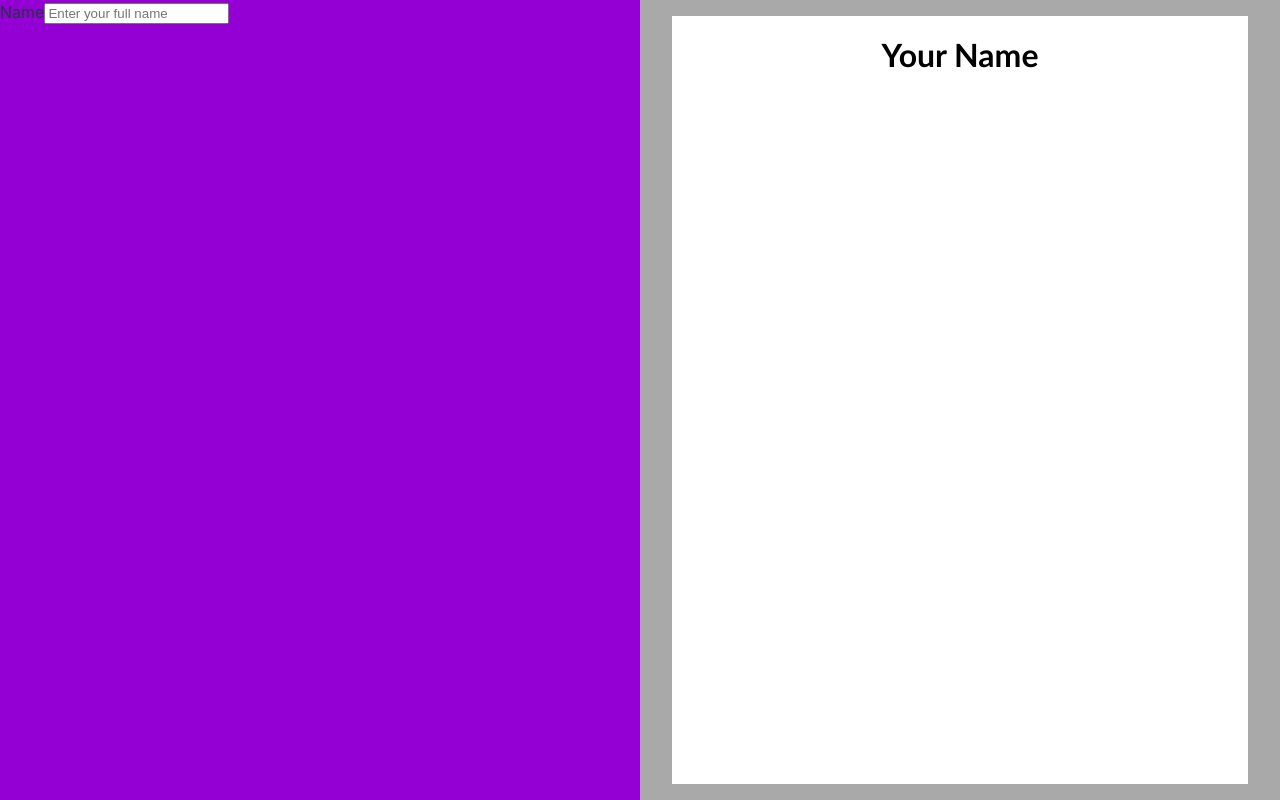
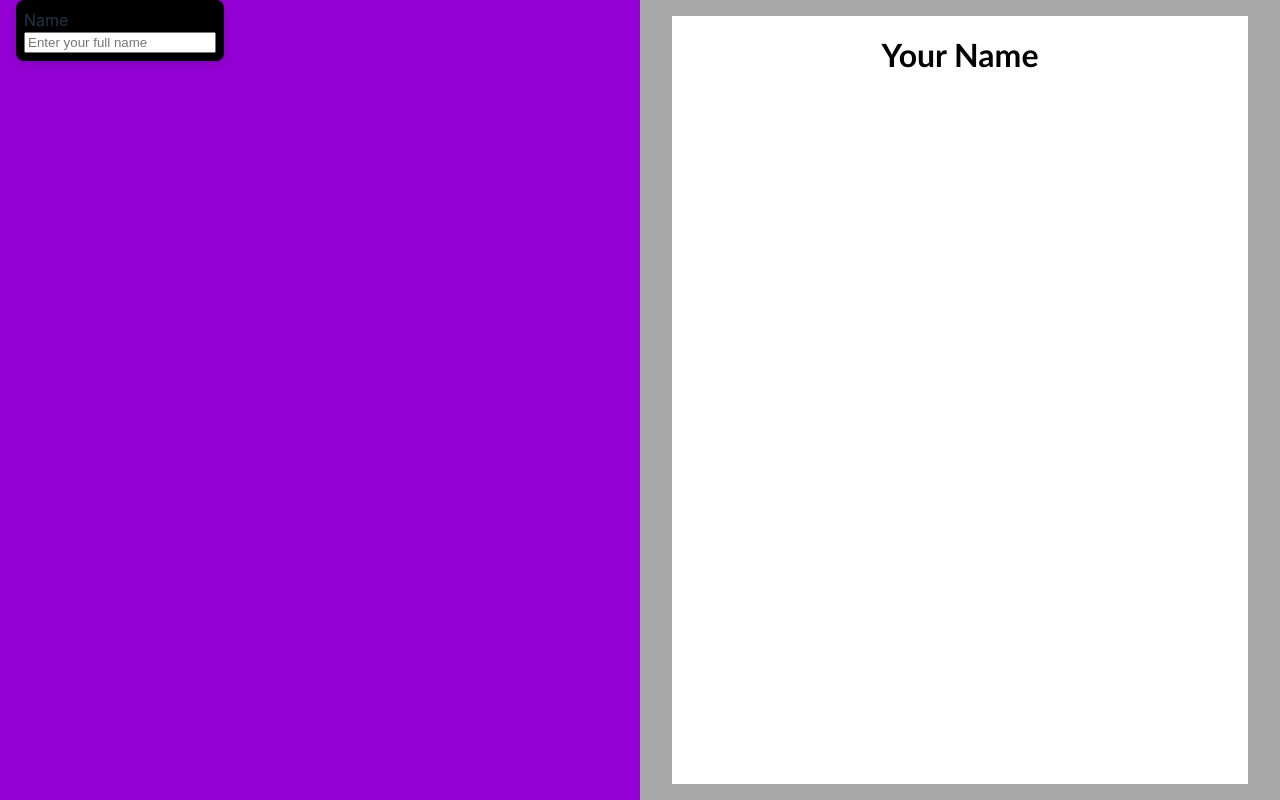
Before and after one commit to gonfuentes112/cvapp, a React (Vite) app: page / in a window 1280 px wide. Built offline with nearby package versions, Linux system fonts and the light colour scheme.

Commit message:
feat: first draft of form card

```diff
--- a/src/styles/forms.css
+++ b/src/styles/forms.css
@@ -1,4 +1,16 @@
 .forms-body {
     grid-column: 1;
     background-color: darkviolet;
+    width: 100%;
   }
+
+.forms-body form {
+  display: flex;
+  flex-direction: column;
+  margin-left: 1rem;
+  padding: 0.5rem;
+  width: 30%;
+  background-color: black;
+  border-radius: 0.5rem;
+  box-shadow: 0 4px 6px rgba(0, 0, 0, 0.1), 0 1px 3px rgba(0, 0, 0, 0.06);
+}
```
